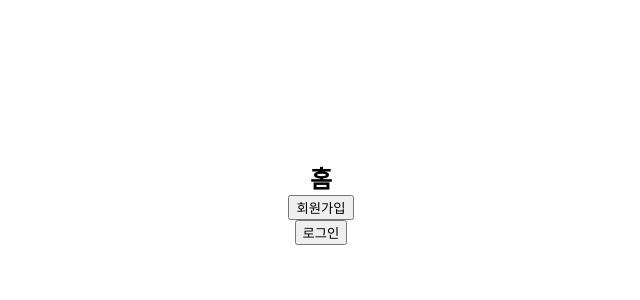
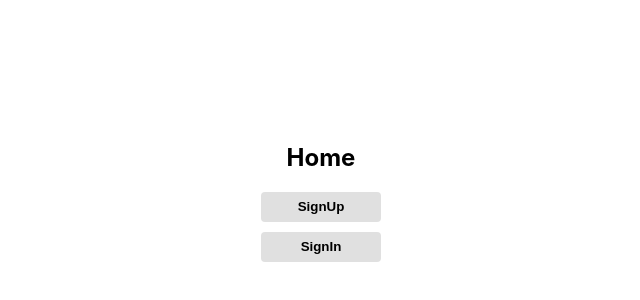
Before and after one commit to hanseungjune/wanted-pre-onboarding-frontend, a React (Create React App) app: page / in a window 1280 px wide. Shown: the part 198-498 px from the top of the page, without its empty margins (319-959 px from the left). Built offline with nearby package versions, Linux system fonts and the light colour scheme.

Commit message:
Home Css

```diff
--- a/public/index.html
+++ b/public/index.html
@@ -24,7 +24,7 @@
       work correctly both with client-side routing and a non-root public URL.
       Learn how to configure a non-root public URL by running `npm run build`.
     -->
-    <title>React App</title>
+    <title>wanted-pre-onboarding-frontend</title>
   </head>
   <body>
     <noscript>You need to enable JavaScript to run this app.</noscript>
--- a/src/App.js
+++ b/src/App.js
@@ -6,6 +6,7 @@ import Signup from "./pages/Signup";
 import Signin from "./pages/SignIn";
 import Todo from "./pages/Todo";
 
+// 전역 스타일 정의
 const GlobalStyle = createGlobalStyle`
   body, #root, #root > div {
     width: 100vw;
@@ -26,12 +27,12 @@ function App() {
   return (
     <Router>
       <>
-        <GlobalStyle />
+        <GlobalStyle /> {/* 전역 스타일 적용 */}
         <Routes>
-          <Route path="/" element={<Home />} />
-          <Route path="/signup" element={<Signup />} />
-          <Route path="/signin" element={<Signin />} />
-          <Route path="/todo" element={<Todo />} />
+          <Route path="/" element={<Home />} /> {/* 홈 페이지 */}
+          <Route path="/signup" element={<Signup />} /> {/* 회원가입 페이지 */}
+          <Route path="/signin" element={<Signin />} /> {/* 로그인 페이지 */}
+          <Route path="/todo" element={<Todo />} /> {/* 할 일 관리 페이지 */}
         </Routes>
       </>
     </Router>
--- a/src/components/TodoItem.jsx
+++ b/src/components/TodoItem.jsx
@@ -27,14 +27,14 @@ const TodoItem = ({
             data-testid="submit-button"
             className={styles["submit-button"]}
           >
-            제출
+            Submit
           </button>
           <button
             onClick={handleCancelEdit}
             data-testid="cancel-button"
             className={styles["cancel-button"]}
           >
-            취소
+            Cancel
           </button>
         </div>
       ) : (
@@ -53,14 +53,14 @@ const TodoItem = ({
             data-testid="modify-button"
             className={styles["modify-button"]}
           >
-            수정
+            Edit
           </button>
           <button
             onClick={() => handleDeleteTodo(todo.id)}
             data-testid="delete-button"
             className={styles["delete-button"]}
           >
-            삭제
+            Delete
           </button>
         </div>
       )}
--- a/src/pages/Home.jsx
+++ b/src/pages/Home.jsx
@@ -1,22 +1,20 @@
 import { useNavigate } from "react-router-dom";
+import styles from "../styles/home.module.css";
 
-const Signin = () => {
+const Home = () => {
   const navigate = useNavigate();
 
   return (
-    <div
-      style={{
-        display: "flex",
-        flexDirection: "column",
-        justifyContent: "center",
-        alignItems: "center",
-      }}
-    >
-      <h2>홈</h2>
-      <button onClick={() => navigate("/signup")}>회원가입</button>
-      <button onClick={() => navigate("/signin")}>로그인</button>
+    <div className={styles["signin-container"]}>
+      <h2>Home</h2>
+      <button className={styles["button"]} onClick={() => navigate("/signup")}>
+        SignUp
+      </button>
+      <button className={styles["button"]} onClick={() => navigate("/signin")}>
+        SignIn
+      </button>
     </div>
   );
 };
 
-export default Signin;
+export default Home;
--- a/src/pages/SignIn.jsx
+++ b/src/pages/SignIn.jsx
@@ -59,7 +59,7 @@ const Signin = () => {
 
   return (
     <div className={styles["signup-container"]}>
-      <h2>로그인</h2>
+      <h2>SignIn</h2>
       <form onSubmit={handleSubmit} className={styles["signup-form"]}>
         <input
           type="email"
@@ -83,7 +83,7 @@ const Signin = () => {
           disabled={!isEmailValid || !isPasswordValid}
           className={styles["button"]}
         >
-          로그인
+          Submit
         </button>
         <button
           className={styles["button"]}
@@ -91,7 +91,7 @@ const Signin = () => {
             navigate("/signup");
           }}
         >
-          회원가입 페이지
+          SignUp Page
         </button>
       </form>
     </div>
--- a/src/pages/Signup.jsx
+++ b/src/pages/Signup.jsx
@@ -60,7 +60,7 @@ const Signup = () => {
 
   return (
     <div className={styles["signup-container"]}>
-      <h2>회원가입</h2>
+      <h2>SignUp</h2>
       <form onSubmit={handleSubmit} className={styles["signup-form"]}>
         <input
           type="email"
@@ -84,7 +84,7 @@ const Signup = () => {
           disabled={!isEmailValid || !isPasswordValid}
           className={styles["button"]}
         >
-          회원가입
+          Submit
         </button>
         <button
           className={styles["button"]}
@@ -92,7 +92,7 @@ const Signup = () => {
             navigate("/signin");
           }}
         >
-          로그인 페이지
+          SignIn Page
         </button>
       </form>
     </div>
--- /dev/null
+++ b/src/styles/home.module.css
@@ -0,0 +1,26 @@
+.signin-container {
+  display: flex;
+  flex-direction: column;
+  justify-content: center;
+  align-items: center;
+}
+
+.signin-container h2 {
+  margin-bottom: 10px;
+}
+
+.button {
+  width: 120px;
+  height: 30px;
+  margin-top: 10px;
+  padding: 4px 8px;
+  border-radius: 4px;
+  background-color: #e0e0e0;
+  border: none;
+  cursor: pointer;
+  font-weight: bold;
+}
+
+.button:hover {
+  background-color: #bdbdbd;
+}
```
